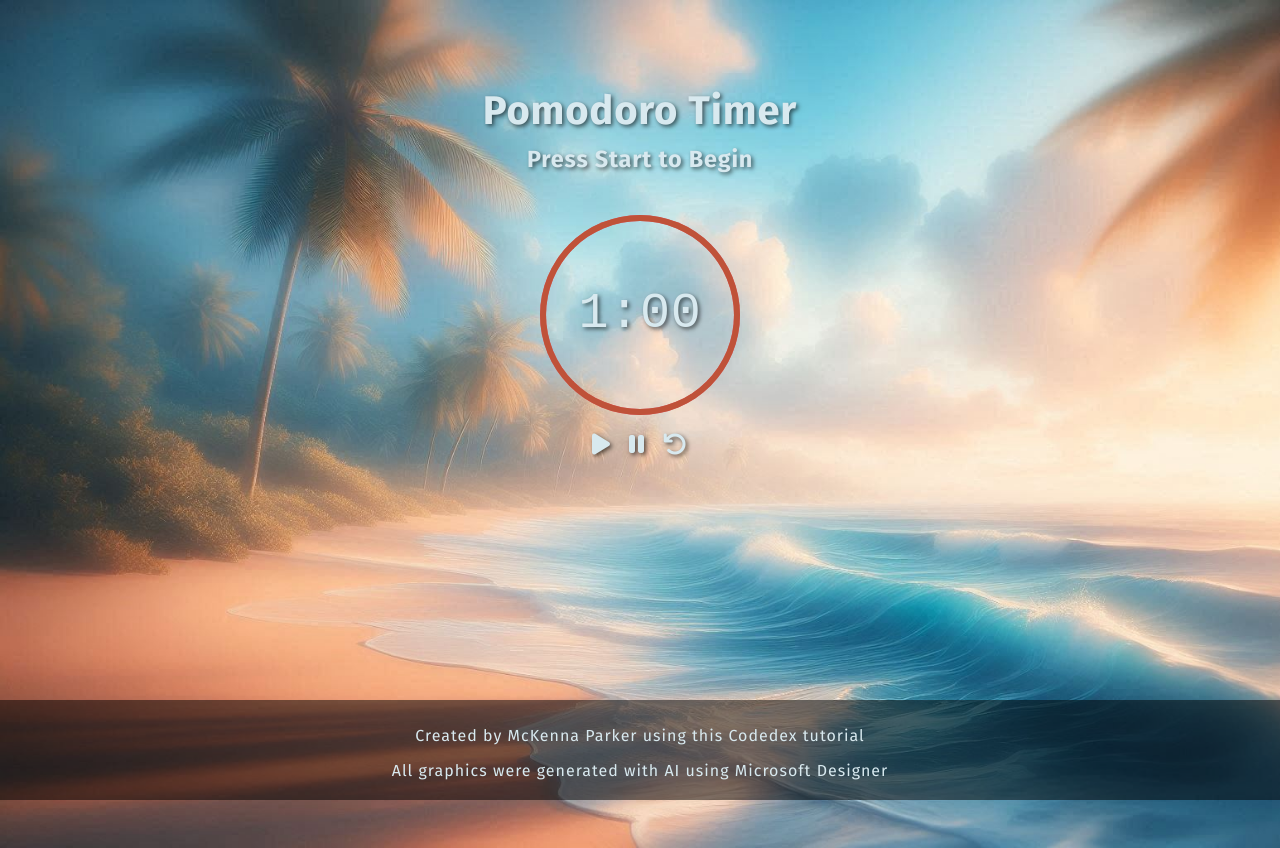
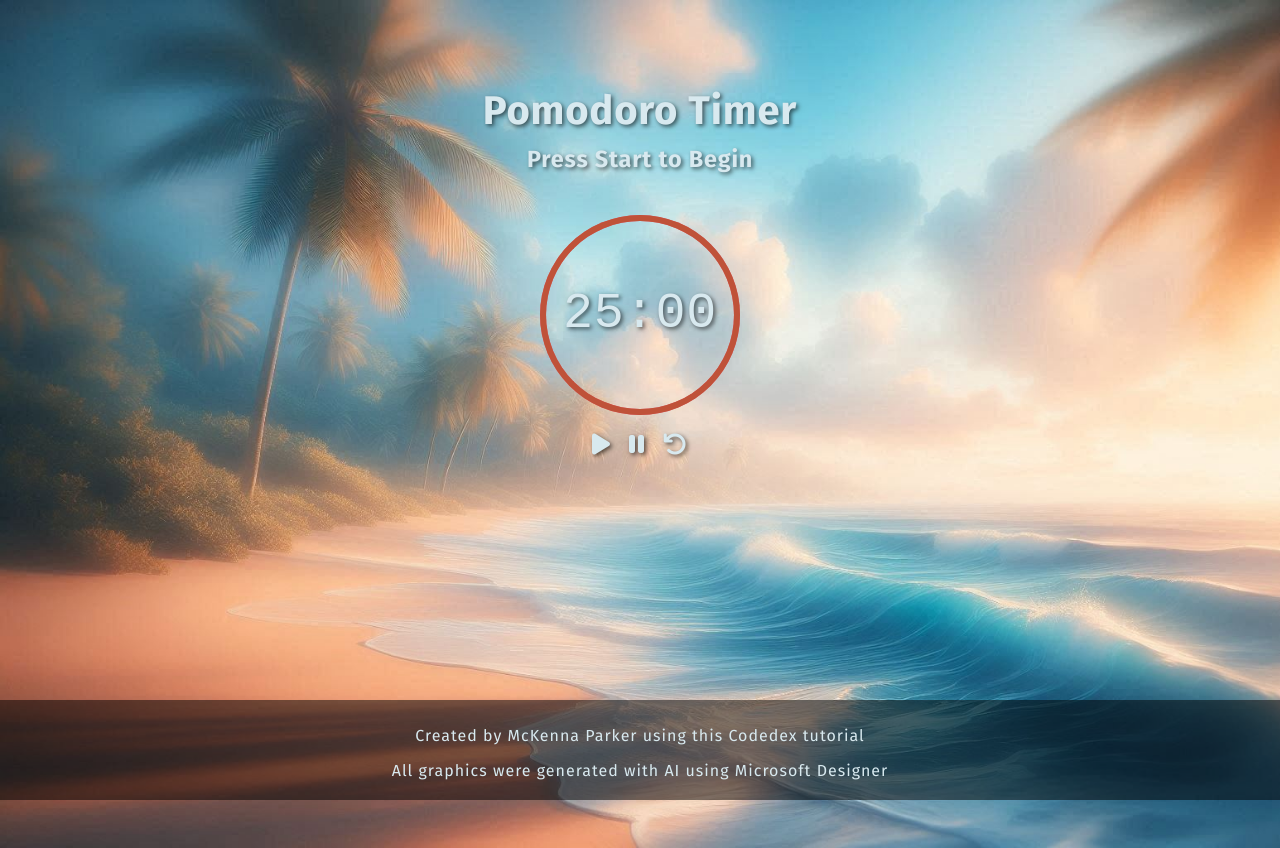
Before and after one commit to mckennaparker/codedex-JS-final, a plain HTML site: page index.html in a window 1280 px wide. Drawn offline with Linux system fonts and the light colour scheme; a web font is replaced by a local one.

Commit message:
Update initial time

```diff
--- a/index.html
+++ b/index.html
@@ -22,7 +22,7 @@
                     <div class="semi-circle left-side circle"></div>
                 </div>
                 <div class="time-display">
-                    <p><span class="minutes">1</span>:<span class="seconds">00</span></p>
+                    <p><span class="minutes">25</span>:<span class="seconds">00</span></p>
                 </div>
             </div>
             <div class="time-buttons">
```
